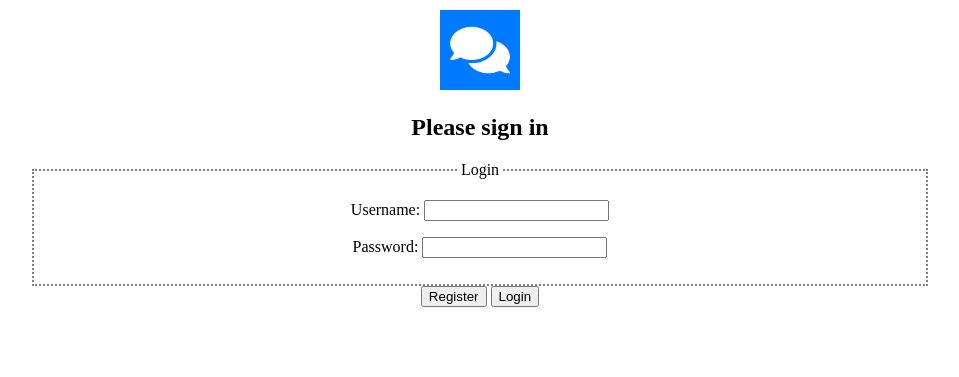
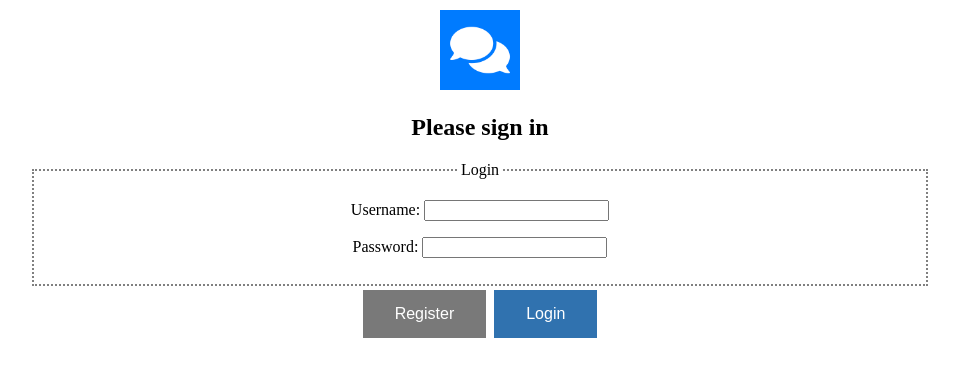
Before and after one commit to OverloaderV/Web-Praktikum, a PHP site: page /login.html in a window 1280 px wide. Shown: the top 377 px of the page, without its empty margins (160-1119 px from the left). Run offline with PHP 8.4, Linux system fonts and the light colour scheme.

Commit message:
added button classes

```diff
--- a/login.html
+++ b/login.html
@@ -21,9 +21,9 @@
             </fieldset>
 
                 <a href="register.html">
-                    <button type="button">Register</button>
+                    <button type="button" class="button_grey">Register</button>
                 </a>
-                <input type="submit" value="Login">
+                <input type="submit" class="button_coloured" value="Login">
         </form>
 
     </body>
--- a/stylesheet.css
+++ b/stylesheet.css
@@ -3,7 +3,31 @@
     max-width: 900px;
     padding: 10px;
     text-align: center;
-  }
+}
+.button_coloured {
+    background-color: #3072af;
+    border: none;
+    color: white;
+    padding: 15px 32px;
+    text-align: center;
+    text-decoration: none;
+    display: inline-block;
+    font-size: 16px;
+    margin: 4px 2px;
+    cursor: pointer;
+}
+.button_grey {
+  background-color: #797979;
+  border: none;
+  color: white;
+  padding: 15px 32px;
+  text-align: center;
+  text-decoration: none;
+  display: inline-block;
+  font-size: 16px;
+  margin: 4px 2px;
+  cursor: pointer;
+}
 fieldset{
   border-style:dotted;
   border-color: gray;
```
